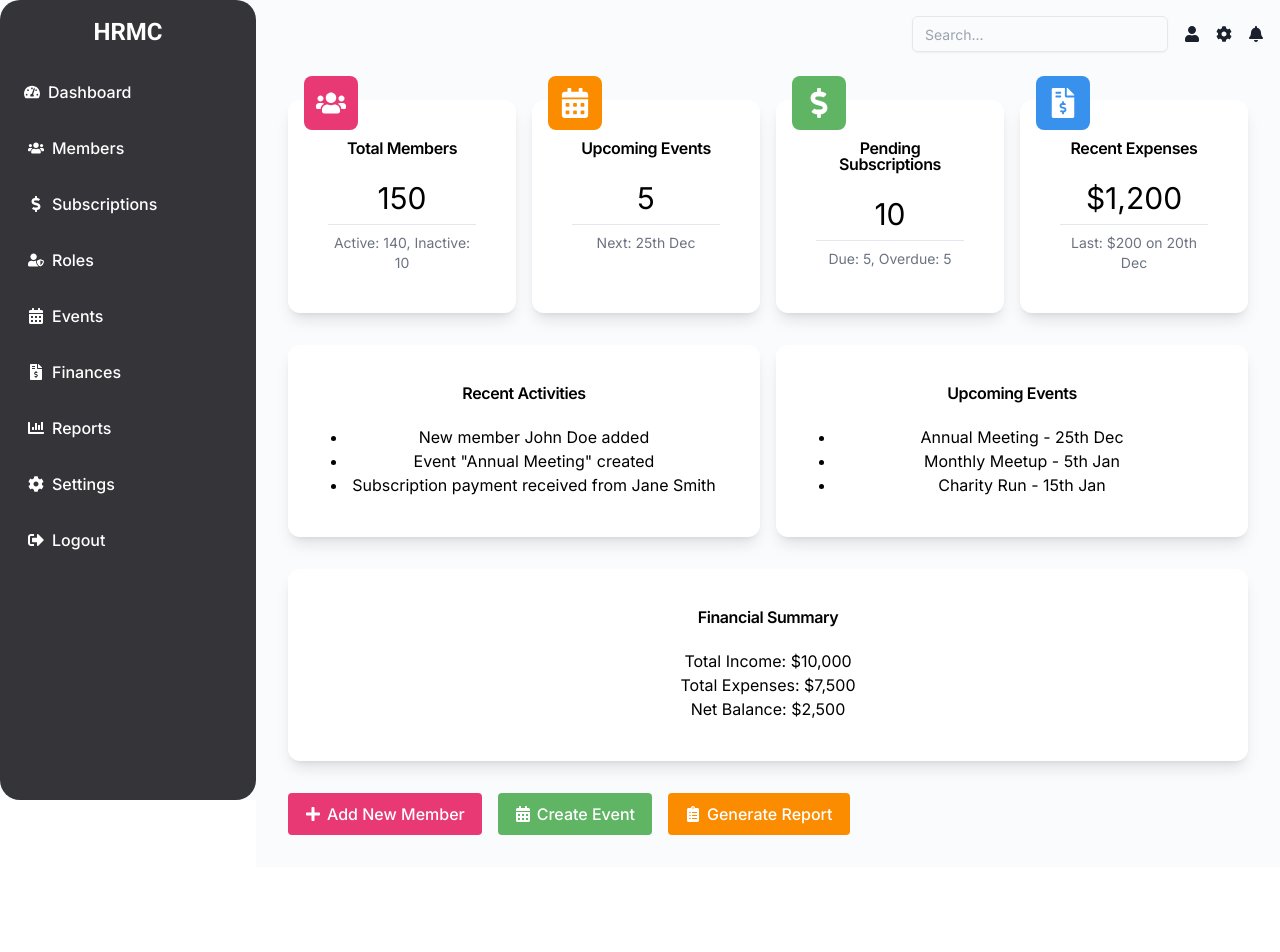
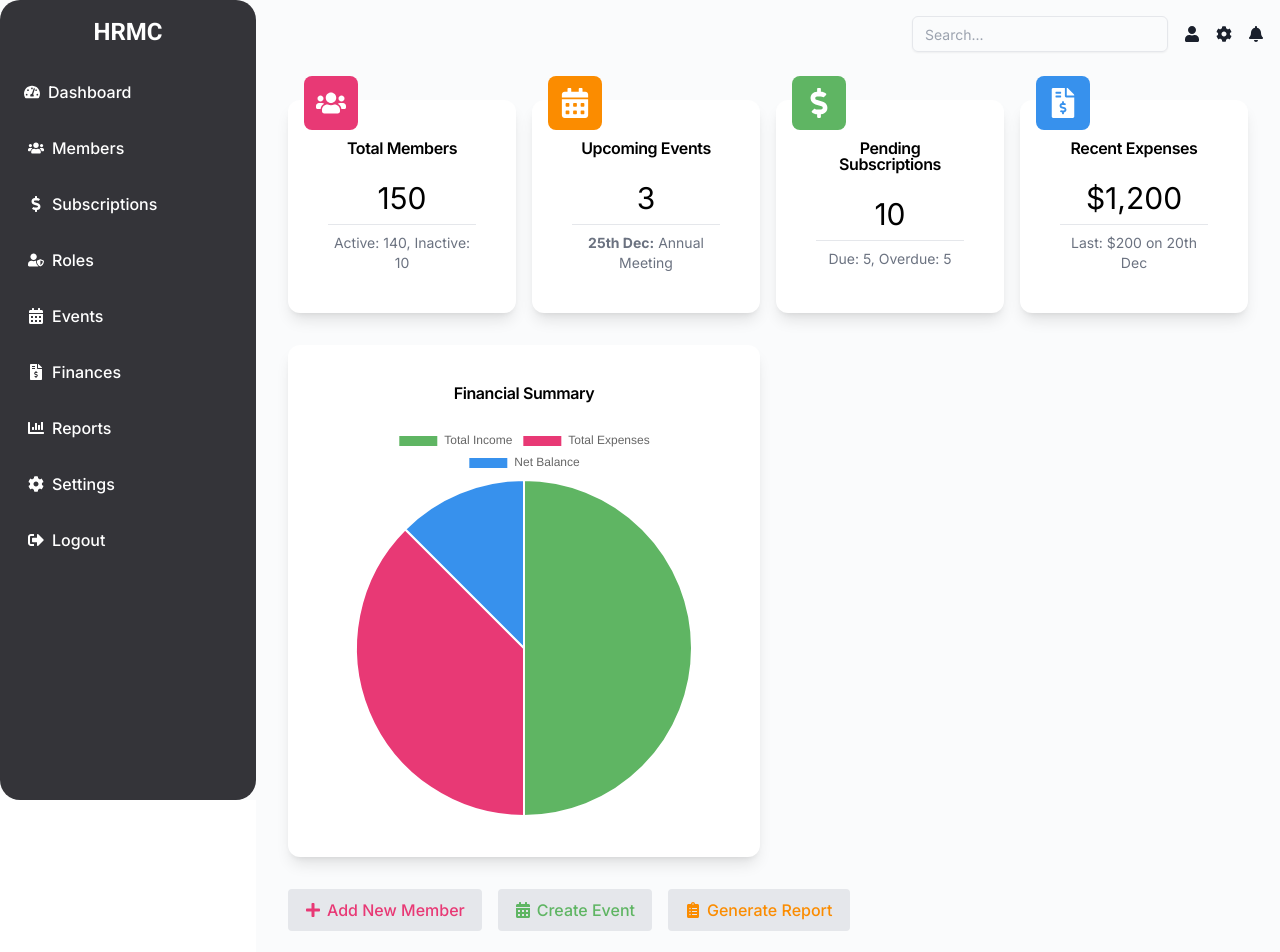
Before and after one commit to swathysukumaran/HRMC, a React (Vite) app in the folder front-end/: page / in a window 1280 px wide. Shown: the top 952 px of the page. Before the commit the page ends 867 px from the top, so only its background shows below. Built offline with nearby package versions, Linux system fonts and the light colour scheme.

Commit message:
Add dashboard charts

```diff
--- a/front-end/package.json
+++ b/front-end/package.json
@@ -11,10 +11,12 @@
   },
   "dependencies": {
     "@radix-ui/react-navigation-menu": "^1.2.2",
+    "chart.js": "^4.4.7",
     "class-variance-authority": "^0.7.1",
     "clsx": "^2.1.1",
     "lucide-react": "^0.468.0",
     "react": "^18.3.1",
+    "react-chartjs-2": "^5.2.0",
     "react-dom": "^18.3.1",
     "react-icons": "^5.4.0",
     "react-router-dom": "^7.0.2",
@@ -25,6 +27,7 @@
     "@eslint/js": "^9.15.0",
     "@types/node": "^22.10.2",
     "@types/react": "^18.3.12",
+    "@types/react-chartjs-2": "^2.5.7",
     "@types/react-dom": "^18.3.1",
     "@vitejs/plugin-react": "^4.3.4",
     "autoprefixer": "^10.4.20",
--- a/front-end/src/app-components/Dashboard.tsx
+++ b/front-end/src/app-components/Dashboard.tsx
@@ -8,8 +8,52 @@ import {
   FaClipboardList,
 } from "react-icons/fa";
 import { Card, CardContent, CardHeader, CardTitle } from "@/components/ui/card";
+import { Pie } from "react-chartjs-2";
+import {
+  Chart as ChartJS,
+  CategoryScale,
+  LinearScale,
+  PointElement,
+  LineElement,
+  BarElement,
+  ArcElement,
+  Title,
+  Tooltip,
+  Legend,
+} from "chart.js";
+
+// Register the necessary components with Chart.js
+ChartJS.register(
+  CategoryScale,
+  LinearScale,
+  PointElement,
+  LineElement,
+  BarElement,
+  ArcElement,
+  Title,
+  Tooltip,
+  Legend
+);
 
 function Dashboard() {
+  const financialSummaryData = {
+    labels: ["Total Income", "Total Expenses", "Net Balance"],
+    datasets: [
+      {
+        data: [10000, 7500, 2500],
+        backgroundColor: ["#5FB563", "#E83975", "#3791ED"],
+      },
+    ],
+  };
+
+  const upcomingEvents = [
+    { date: "25th Dec", event: "Annual Meeting" },
+    { date: "5th Jan", event: "Monthly Meetup" },
+    { date: "15th Jan", event: "Charity Run" },
+  ];
+
+  const nextEvent = upcomingEvents[0];
+
   return (
     <div className="p-4 space-y-8">
       <div className="grid grid-cols-1 md:grid-cols-2 lg:grid-cols-4 gap-4">
@@ -34,9 +78,12 @@ function Dashboard() {
             <CardTitle>Upcoming Events</CardTitle>
           </CardHeader>
           <CardContent>
-            <p className="text-3xl">5</p>
+            <p className="text-3xl">{upcomingEvents.length}</p>
             <hr className="my-2 border-t border-gray-200" />
-            <p className="text-sm text-gray-500">Next: 25th Dec</p>
+            <p className="text-sm text-gray-500">
+              <span className="font-bold">{nextEvent.date}:</span>{" "}
+              {nextEvent.event}
+            </p>
           </CardContent>
         </Card>
         <Card className="relative bg-white text-black p-4 rounded-xl shadow-lg border-0">
@@ -70,53 +117,26 @@ function Dashboard() {
       <div className="grid grid-cols-1 lg:grid-cols-2 gap-4">
         <Card className="bg-white text-black p-4 rounded-xl shadow-lg border-0">
           <CardHeader>
-            <CardTitle>Recent Activities</CardTitle>
+            <CardTitle>Financial Summary</CardTitle>
           </CardHeader>
           <CardContent>
-            <ul className="list-disc pl-5">
-              <li>New member John Doe added</li>
-              <li>Event "Annual Meeting" created</li>
-              <li>Subscription payment received from Jane Smith</li>
-            </ul>
-          </CardContent>
-        </Card>
-        <Card className="bg-white text-black p-4 rounded-xl shadow-lg border-0">
-          <CardHeader>
-            <CardTitle>Upcoming Events</CardTitle>
-          </CardHeader>
-          <CardContent>
-            <ul className="list-disc pl-5">
-              <li>Annual Meeting - 25th Dec</li>
-              <li>Monthly Meetup - 5th Jan</li>
-              <li>Charity Run - 15th Jan</li>
-            </ul>
+            <Pie data={financialSummaryData} />
           </CardContent>
         </Card>
       </div>
 
-      <Card className="bg-white text-black p-4 rounded-xl shadow-lg border-0">
-        <CardHeader>
-          <CardTitle>Financial Summary</CardTitle>
-        </CardHeader>
-        <CardContent>
-          <p>Total Income: $10,000</p>
-          <p>Total Expenses: $7,500</p>
-          <p>Net Balance: $2,500</p>
-        </CardContent>
-      </Card>
-
       <div className="flex space-x-4">
-        <button className="bg-[#E83975] text-white px-4 py-2 rounded flex items-center">
-          <FaPlus className="mr-1.5 text-base" />
-          Add New Member
+        <button className="bg-gray-200 text-black px-4 py-2 rounded flex items-center hover:bg-gray-300">
+          <FaPlus className="mr-1.5 text-base text-[#E83975]" />
+          <span className="text-[#E83975]">Add New Member</span>
         </button>
-        <button className="bg-[#5FB563] text-white px-4 py-2 rounded flex items-center">
-          <FaCalendarAlt className="mr-1.5 text-base" />
-          Create Event
+        <button className="bg-gray-200 text-black px-4 py-2 rounded flex items-center hover:bg-gray-300">
+          <FaCalendarAlt className="mr-1.5 text-base text-[#5FB563]" />
+          <span className="text-[#5FB563]">Create Event</span>
         </button>
-        <button className="bg-[#FB8C00] text-white px-4 py-2 rounded flex items-center">
-          <FaClipboardList className="mr-1.5 text-base" />
-          Generate Report
+        <button className="bg-gray-200 text-black px-4 py-2 rounded flex items-center hover:bg-gray-300">
+          <FaClipboardList className="mr-1.5 text-base text-[#FB8C00]" />
+          <span className="text-[#FB8C00]">Generate Report</span>
         </button>
       </div>
     </div>
--- a/front-end/src/app-components/Settings.tsx
+++ b/front-end/src/app-components/Settings.tsx
@@ -1,5 +1,3 @@
-import React from "react";
-
 function settings() {
   return (
     <div>
```
Also changed, not shown: 1 other file (tests, documents, lock files or other folders).
